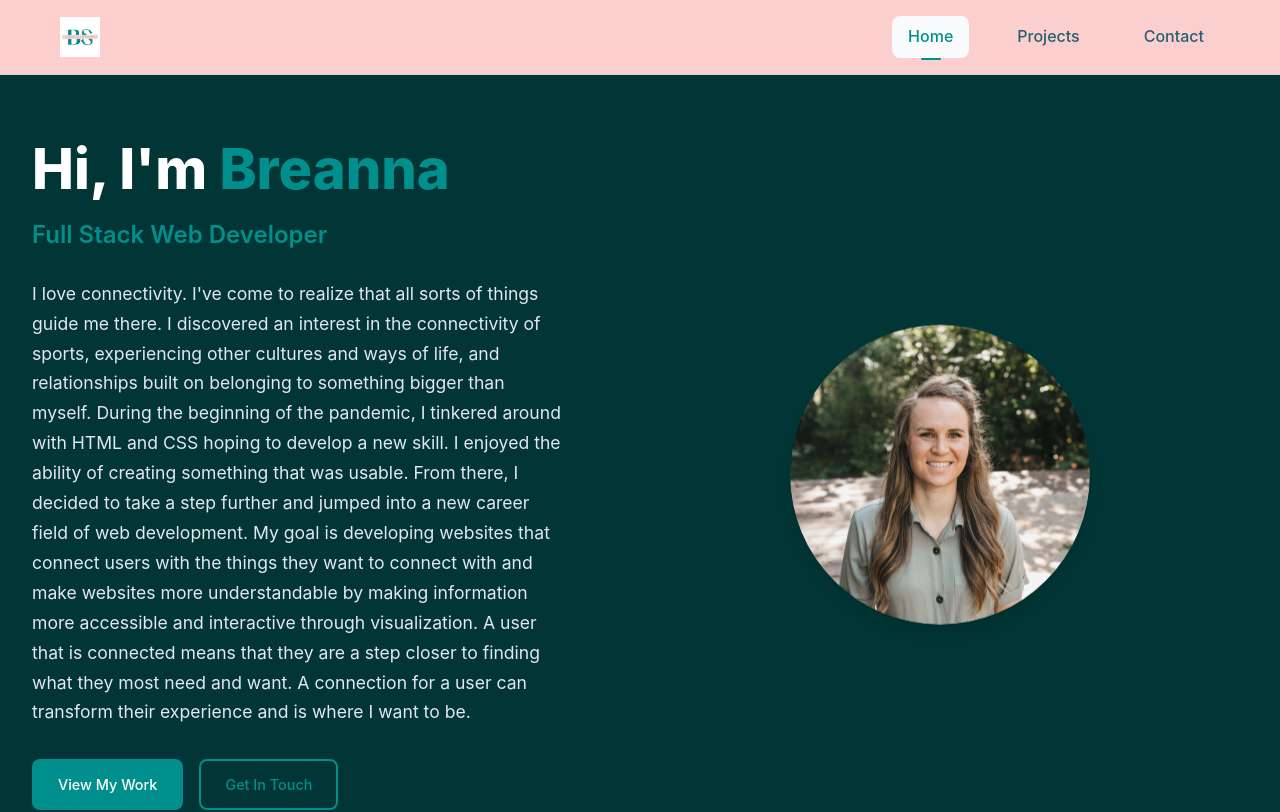
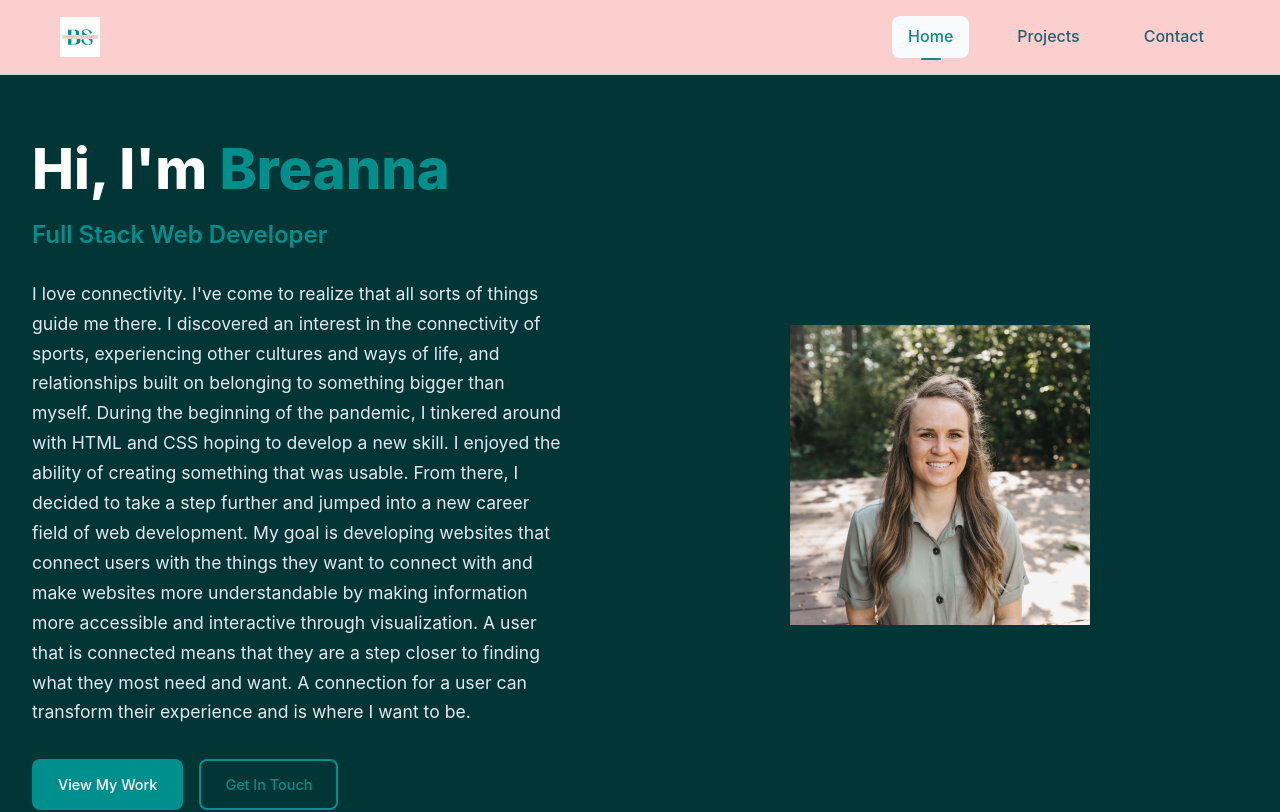
Before and after one commit to Bre-Wonder/my-portfolio, a React (Create React App) app: page / in a window 1280 px wide. Shown: the top 812 px of the page. Built offline with nearby package versions, Linux system fonts and the light colour scheme.

Commit message:
changed hero photo to square and put a background behind it

```diff
--- a/src/components/Home.css
+++ b/src/components/Home.css
@@ -110,14 +110,20 @@
   padding: 2rem;
 }
 
+.profile-photo-wrapper {
+  padding: 15px;
+  background: white;
+  border-radius: 8px;
+  box-shadow: var(--shadow-lg);
+  animation: float 6s ease-in-out infinite;
+}
+
 .profile-photo {
   position: relative;
   width: 300px;
   height: 300px;
-  border-radius: 50%;
+  border-radius: 0%;
   overflow: hidden;
-  box-shadow: var(--shadow-lg);
-  animation: float 6s ease-in-out infinite;
 }
 
 .profile-image {
@@ -125,14 +131,14 @@
   height: 100%;
   object-fit: cover;
   object-position: center;
-  border-radius: 50%;
+  border-radius: 0%;
 }
 
 .profile-placeholder {
   width: 300px;
   height: 300px;
   background-color: var(--primary-color);
-  border-radius: 50%;
+  border-radius: 0%;
   display: flex;
   align-items: center;
   justify-content: center;
```
